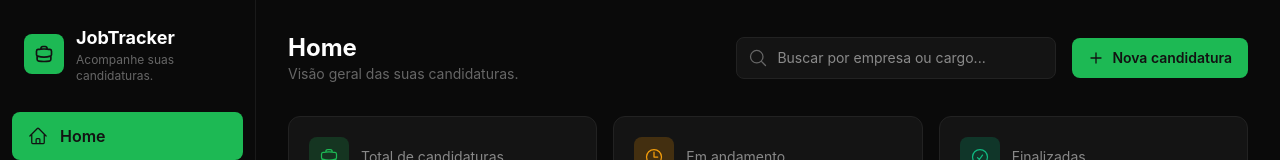
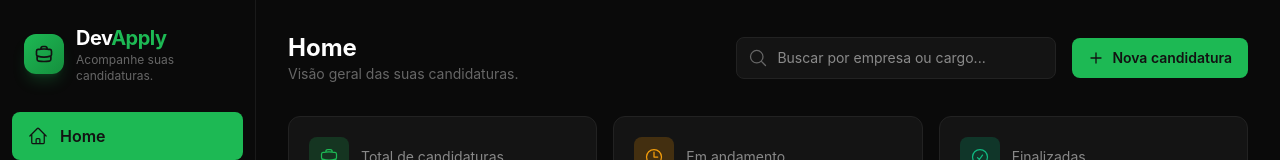
Before and after one commit to diegogrlima/DevApply-frontend, a React (Vite) app: page / in a window 1280 px wide. Shown: the top 160 px of the page. Built offline with nearby package versions, Linux system fonts and the light colour scheme.

Commit message:
feat: rebrand from JobTracker to DevApply

```diff
--- a/index.html
+++ b/index.html
@@ -4,7 +4,7 @@
     <meta charset="UTF-8" />
     <link rel="icon" type="image/svg+xml" href="/favicon.svg" />
     <meta name="viewport" content="width=device-width, initial-scale=1.0" />
-    <title>JobTracker</title>
+    <title>DevApply</title>
   </head>
   <body>
     <div id="root"></div>
--- a/src/components/Sidebar.tsx
+++ b/src/components/Sidebar.tsx
@@ -14,13 +14,15 @@ export default function Sidebar() {
       <div>
         <div className="p-6">
           <div className="flex items-center gap-3 mb-1">
-            <div className="w-10 h-10 bg-[#1DB954] rounded-lg flex items-center justify-center">
+            <div className="w-10 h-10 bg-gradient-to-br from-[#1DB954] to-[#158F3D] rounded-xl flex items-center justify-center shadow-lg shadow-[#1DB954]/20">
               <svg xmlns="http://www.w3.org/2000/svg" fill="none" viewBox="0 0 24 24" strokeWidth={2} stroke="#121212" className="w-5 h-5">
                 <path strokeLinecap="round" strokeLinejoin="round" d="M20.25 14.15v4.25c0 1.094-.787 2.036-1.872 2.18-2.087.277-4.216.42-6.378.42s-4.291-.143-6.378-.42c-1.085-.144-1.872-1.086-1.872-2.18v-4.25m16.5 0a2.18 2.18 0 0 0 .75-1.661V8.706c0-1.081-.768-2.015-1.837-2.175a48.114 48.114 0 0 0-3.413-.387m4.5 8.006c-.194.165-.42.295-.673.38A23.978 23.978 0 0 1 12 15.75c-2.648 0-5.195-.429-7.577-1.22a2.016 2.016 0 0 1-.673-.38m0 0A2.18 2.18 0 0 1 3 12.489V8.706c0-1.081.768-2.015 1.837-2.175a48.111 48.111 0 0 1 3.413-.387m7.5 0V5.25A2.25 2.25 0 0 0 13.5 3h-3a2.25 2.25 0 0 0-2.25 2.25v.894m7.5 0a48.667 48.667 0 0 0-7.5 0" />
               </svg>
             </div>
             <div>
-              <h1 className="text-white font-bold text-lg">JobTracker</h1>
+              <h1 className="text-white font-bold text-xl tracking-tight">
+                Dev<span className="text-[#1DB954]">Apply</span>
+              </h1>
               <p className="text-[#666] text-xs">Acompanhe suas<br />candidaturas.</p>
             </div>
           </div>
```
